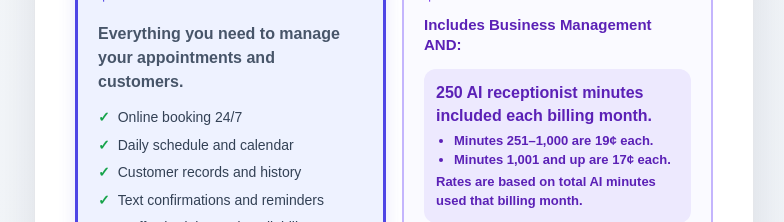
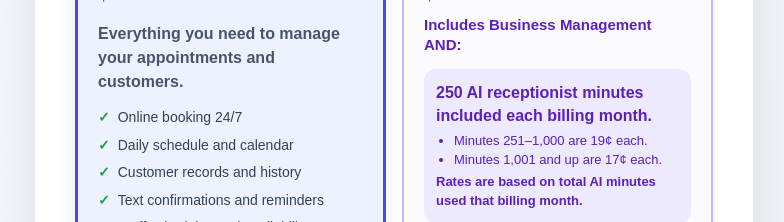
Before and after one commit to jonathandschreiber-commits/chairtime, a Next.js app in the folder frontend/: page /signup in a window 1280 px wide. Shown: the part 1640-1862 px from the top of the page, without its empty margins (246-1030 px from the left). Built offline with nearby package versions, Linux system fonts and the light colour scheme.

Commit message:
Use regular weight for signup pricing bullets

```diff
--- a/frontend/app/signup/page.js
+++ b/frontend/app/signup/page.js
@@ -921,7 +921,7 @@ export default function SignupPage() {
                   >
                     <div>250 AI receptionist minutes included each billing month.</div>
                     <div style={{ marginTop: "4px", fontSize: "13px" }}>
-                      <ul style={{ margin: 0, paddingLeft: "18px", listStyleType: "disc" }}>
+                      <ul style={{ margin: 0, paddingLeft: "18px", listStyleType: "disc", fontWeight: 400 }}>
                         <li>Minutes 251–1,000 are 19¢ each.</li>
                         <li>Minutes 1,001 and up are 17¢ each.</li>
                       </ul>
```
